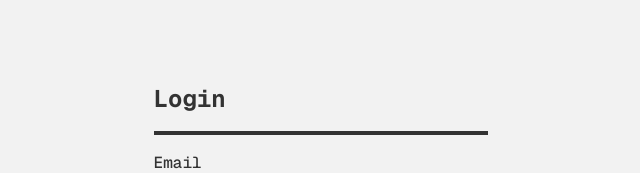
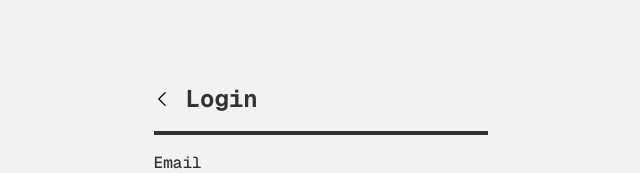
Before and after one commit to adidoesnt/groupshot, a Next.js app: page /login in a window 1280 px wide. Shown: the part 222-395 px from the top of the page, without its empty margins (319-959 px from the left). Built offline with nearby package versions, Linux system fonts and the light colour scheme.

Commit message:
add back button to dynamic form

```diff
--- a/src/app/login/page.tsx
+++ b/src/app/login/page.tsx
@@ -23,6 +23,12 @@ export default function Login() {
     router.push("/signup");
   }, [router]);
 
+  const gotoLandingPage = useCallback(() => {
+    console.log("Navigating to landing page");
+
+    router.push("/");
+  }, [router]);
+
   return (
     <main className="grid w-[100dvw] h-[100dvh] bg-background text-foreground place-items-center">
       <DynamicForm
@@ -36,6 +42,7 @@ export default function Login() {
           text: "Go to Signup",
           onClick: gotoSignupPage,
         }}
+        backFunction={gotoLandingPage}
       />
     </main>
   );
--- a/src/app/signup/page.tsx
+++ b/src/app/signup/page.tsx
@@ -25,6 +25,12 @@ export default function Signup() {
     router.push("/login");
   }, [router]);
 
+  const gotoLandingPage = useCallback(() => {
+    console.log("Navigating to landing page");
+
+    router.push("/");
+  }, [router]);
+
   return (
     <main className="grid w-[100dvw] h-[100dvh] bg-background text-foreground place-items-center">
       <DynamicForm
@@ -38,6 +44,7 @@ export default function Signup() {
           text: "Go to Login",
           onClick: gotoLoginPage,
         }}
+        backFunction={gotoLandingPage}
       />
     </main>
   );
--- a/src/components/DynamicForm.tsx
+++ b/src/components/DynamicForm.tsx
@@ -7,6 +7,7 @@ import { camelCaseToWords } from "@/utils/string";
 import { useCallback, useMemo, useState } from "react";
 import { HidePasswordIcon } from "@/icons/HidePassword";
 import { ShowPasswordIcon } from "@/icons/ShowPassword";
+import BackIcon from "@/icons/BackArrow";
 
 enum InputType {
   TEXT = "text",
@@ -28,6 +29,7 @@ type DynamicFormProps<T extends ZodRawShape> = {
     text: string;
     onClick: () => void;
   };
+  backFunction?: () => void;
 };
 
 export default function DynamicForm<T extends ZodRawShape>({
@@ -35,6 +37,7 @@ export default function DynamicForm<T extends ZodRawShape>({
   schema,
   primaryAction,
   secondaryAction,
+  backFunction,
 }: DynamicFormProps<T>) {
   type FormData = z.infer<ZodObject<T>>;
   const [showPassword, setShowPassword] = useState(false);
@@ -59,7 +62,14 @@ export default function DynamicForm<T extends ZodRawShape>({
 
   return (
     <div className="flex flex-col gap-4">
-      <h1 className="text-2xl font-bold font-mono">{title}</h1>
+      <div className="flex items-center gap-4">
+        {backFunction && (
+          <button type="button" onClick={backFunction}>
+            <BackIcon className="w-4 h-4" />
+          </button>
+        )}
+        <h1 className="text-2xl font-bold font-mono">{title}</h1>
+      </div>
       <hr className="w-full border-2" />
       <form
         onSubmit={handleSubmit(primaryAction.onClick)}
--- /dev/null
+++ b/src/icons/BackArrow.tsx
@@ -0,0 +1,15 @@
+import { IconProps } from "./types";
+
+export default function BackIcon({ className, width, height }: IconProps) {
+  return (
+    <svg
+      xmlns="http://www.w3.org/2000/svg"
+      viewBox="0 0 50 50"
+      width={width}
+      height={height}
+      className={className}
+    >
+      <path d="M 34.960938 2.980469 C 34.441406 2.996094 33.949219 3.214844 33.585938 3.585938 L 13.585938 23.585938 C 12.804688 24.367188 12.804688 25.632813 13.585938 26.414063 L 33.585938 46.414063 C 34.085938 46.9375 34.832031 47.148438 35.535156 46.964844 C 36.234375 46.78125 36.78125 46.234375 36.964844 45.535156 C 37.148438 44.832031 36.9375 44.085938 36.414063 43.585938 L 17.828125 25 L 36.414063 6.414063 C 37.003906 5.839844 37.183594 4.960938 36.863281 4.199219 C 36.539063 3.441406 35.785156 2.957031 34.960938 2.980469 Z" />
+    </svg>
+  );
+}
```
